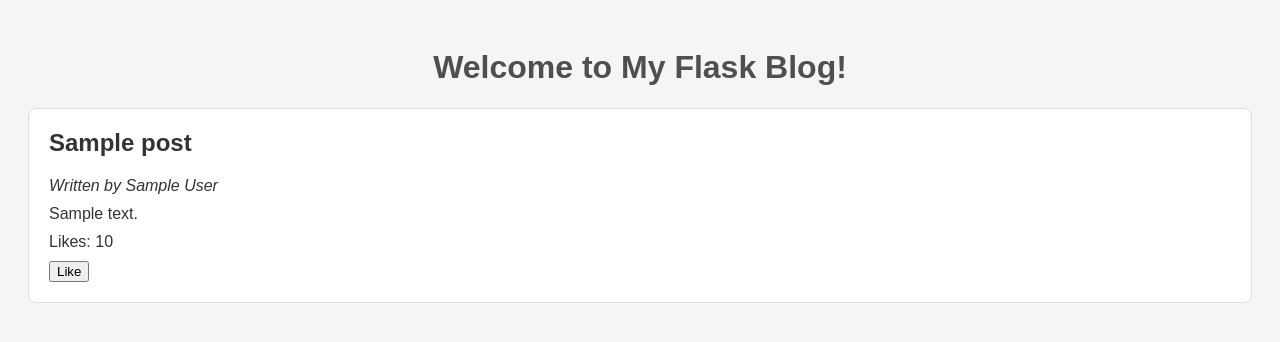
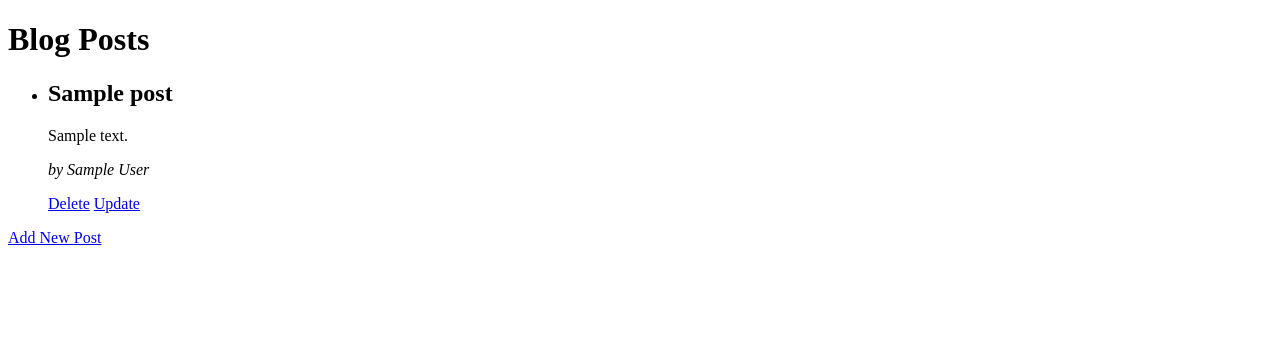
Before and after one commit to VasanthyGroney/masterblog, a Flask app: template templates/index.html in a window 1280 px wide. Shown: the top 342 px of the page. Run offline with Flask 3, Linux system fonts and the light colour scheme; the template is opened without the code that fills it: most values are stand-ins (such as "Sample title", 1, 10 or a date in 2020).

Commit message:
Delete n update button

```diff
--- a/app.py
+++ b/app.py
@@ -1,84 +1,81 @@
 from flask import Flask, request, render_template, redirect, url_for
 import json
-import os
 
 app = Flask(__name__)
 
 
-def load_blog_posts():
-    if os.path.exists('blog_posts.json'):
-        with open('blog_posts.json', 'r') as file:
-            return json.load(file)
-    else:
-        return []
+def load_posts():
+    with open('blog_posts.json') as f:
+        return json.load(f)
 
-def save_blog_posts(posts):
-    with open('blog_posts.json', 'w') as file:
-        json.dump(posts, file, indent=4)
+
+def save_posts(posts):
+    with open('blog_posts.json', 'w') as f:
+        json.dump(posts, f, indent=4)
+
+
+def save_post(post):
+    blog_posts = load_posts()
+    blog_posts.append(post)
+    save_posts(blog_posts)
+
 
 def fetch_post_by_id(post_id):
-    blog_posts = load_blog_posts()
-    if 0 <= post_id < len(blog_posts):
-        return blog_posts[post_id]
+    blog_posts = load_posts()
+    for post in blog_posts:
+        if post['id'] == post_id:
+            return post
     return None
 
 
-@app.route('/like/<int:id>', methods=['POST'])
-def like(id):
-    blog_posts = load_blog_posts()
-    for post in blog_posts:
-        if post['id'] == id:
-            post['likes'] = post.get('likes', 0) + 1
-            break
-    save_blog_posts(blog_posts)
-    return redirect(url_for('index'))
-
-# Routes
 @app.route('/')
 def index():
-    blog_posts = load_blog_posts()
+    blog_posts = load_posts()
     return render_template('index.html', posts=blog_posts)
+
 
 @app.route('/add', methods=['GET', 'POST'])
 def add():
     if request.method == 'POST':
+        title = request.form['title']
+        author = request.form['author']
+        content = request.form['content']
         new_post = {
-            "title": request.form['title'],
-            "author": request.form['author'],
-            "content": request.form['content']
+            'id': len(load_posts()) + 1,  # Auto increment ID
+            'author': author,
+            'title': title,
+            'content': content
         }
-        blog_posts = load_blog_posts()
-        blog_posts.append(new_post)
-        save_blog_posts(blog_posts)
+        save_post(new_post)
         return redirect(url_for('index'))
     return render_template('add.html')
 
+
+@app.route('/delete/<int:post_id>')
+def delete(post_id):
+    blog_posts = load_posts()
+    blog_posts = [post for post in blog_posts if post['id'] != post_id]
+    save_posts(blog_posts)  # Use save_posts instead of save_post
+    return redirect(url_for('index'))
+
+
 @app.route('/update/<int:post_id>', methods=['GET', 'POST'])
 def update(post_id):
-    blog_posts = load_blog_posts()
-    if request.method == 'POST':
-        if 0 <= post_id < len(blog_posts):
-            blog_posts[post_id] = {
-                "title": request.form['title'],
-                "author": request.form['author'],
-                "content": request.form['content']
-            }
-            save_blog_posts(blog_posts)
-            return redirect(url_for('index'))
-        else:
-            return "Post not found", 404
+    blog_posts = load_posts()
     post = fetch_post_by_id(post_id)
+
     if post is None:
         return "Post not found", 404
-    return render_template('update.html', post=post, post_id=post_id)
 
-@app.route('/delete/<int:post_id>', methods=['POST'])
-def delete(post_id):
-    blog_posts = load_blog_posts()
-    if 0 <= post_id < len(blog_posts):
-        del blog_posts[post_id]
-        save_blog_posts(blog_posts)
-    return redirect(url_for('index'))
+    if request.method == 'POST':
+        post['title'] = request.form['title']
+        post['author'] = request.form['author']
+        post['content'] = request.form['content']
+        save_posts(blog_posts)
+        return redirect(url_for('index'))
+
+    return render_template('update.html', post=post)
+
 
 if __name__ == '__main__':
-    app.run(debug=True, port=5002)
+    app.run(debug=True)
--- a/blog_post.json
+++ /dev/null
@@ -1,5 +0,0 @@
-[
-    {"id": 1, "author": "John Doe", "title": "First Post", "content": "This is my first post."},
-    {"id": 2, "author": "Jane Doe", "title": "Second Post", "content": "This is another post."}
-
-]
--- a/static/style.css
+++ b/static/style.css
@@ -1,27 +1,21 @@
-body {
-    font-family: Arial, sans-serif;
-    background-color: #F5F5F5;
-    padding: 20px;
-    color: #333;
-}
-
-h1 {
-    text-align: center;
-    color: #4F4F4F;
-}
-
-.post {
-    background-color: #FFF;
-    border: 1px solid #DDD;
-    padding: 20px;
-    margin-bottom: 20px;
-    border-radius: 8px;
-}
-
-.post h2 {
-    margin-top: 0;
-}
-
-.post p {
-    margin: 10px 0;
-}
+<!DOCTYPE html>
+<html lang="en">
+<head>
+    <meta charset="UTF-8">
+    <meta name="viewport" content="width=device-width, initial-scale=1.0">
+    <title>Blog</title>
+    <link rel="stylesheet" href="{{ url_for('static', filename='style.css') }}">
+</head>
+<body>
+    <h1>My Blog</h1>
+    <div id="posts">
+        {% for post in posts %}
+            <div class="post">
+                <h2>{{ post.title }}</h2>
+                <p><strong>Author:</strong> {{ post.author }}</p>
+                <p>{{ post.content }}</p>
+            </div>
+        {% endfor %}
+    </div>
+</body>
+</html>
--- a/templates/index.html
+++ b/templates/index.html
@@ -3,21 +3,21 @@
 <head>
     <meta charset="UTF-8">
     <meta name="viewport" content="width=device-width, initial-scale=1.0">
-    <title>My Flask Blog</title>
-    <link rel="stylesheet" href="{{ url_for('static', filename='style.css') }}">
+    <title>Blog</title>
 </head>
 <body>
-    <h1>Welcome to My Flask Blog!</h1>
-    {% for post in posts %}
-    <div class="post">
-        <h2>{{ post['title'] }}</h2>
-        <p><em>Written by {{ post['author'] }}</em></p>
-        <p>{{ post['content'] }}</p>
-        <p>Likes: <span id="likes-{{ post['id'] }}">{{ post.get('likes', 0) }}</span></p>
-        <form action="{{ url_for('like', id=post['id']) }}" method="POST">
-            <button type="submit">Like</button>
-        </form>
-    </div>
-    {% endfor %}
+    <h1>Blog Posts</h1>
+    <ul>
+        {% for post in posts %}
+        <li>
+            <h2>{{ post.title }}</h2>
+            <p>{{ post.content }}</p>
+            <p><em>by {{ post.author }}</em></p>
+            <a href="{{ url_for('delete', post_id=post.id) }}">Delete</a>
+            <a href="{{ url_for('update', post_id=post.id) }}">Update</a>
+        </li>
+        {% endfor %}
+    </ul>
+    <a href="{{ url_for('add') }}">Add New Post</a>
 </body>
 </html>
```
Also changed, not shown: blog_posts.json (+8 -1 lines), templates/add..html (deleted, +0 -26 lines), templates/add.html (added, +22 -0 lines), templates/update.html (+9 -11 lines), static/img.png (added).
